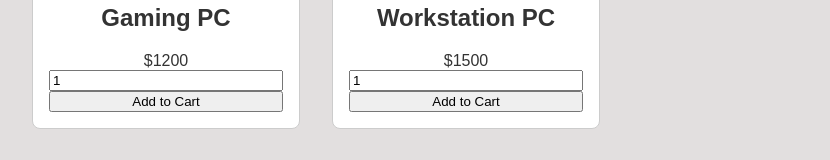
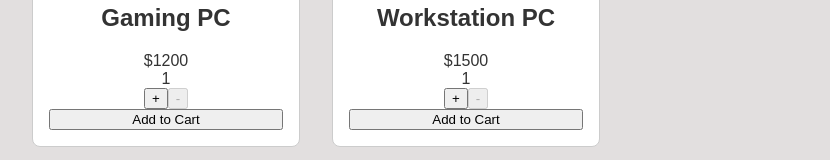
Before and after one commit to Lopezjejd/react, a React (Vite) app in the folder projects/car-shop/: page / in a window 1280 px wide. Shown: the part 441-601 px from the top of the page, without its empty margins (24-854 px from the left). Built offline with nearby package versions, Linux system fonts and the light colour scheme.

Commit message:
Add quantity management to cart: implement increase and decrease functionality

```diff
--- a/projects/car-shop/src/App.tsx
+++ b/projects/car-shop/src/App.tsx
@@ -5,7 +5,7 @@ import { ProductItem } from './components/Product'
 import { useProducts } from './hooks/useProducts'
 import { ActionType } from './types/types'
 function App() {
-const { products, cart, addToCart, removeFromCart,filterByPrice } = useProducts()
+const { products, cart, addToCart, removeFromCart,filterByPrice,IncreaseAmount,DecreaseAmount } = useProducts()
      const totalPrice = cart.reduce((acc, product) => acc + product.price, 0)
 
   return (
@@ -26,7 +26,14 @@ const { products, cart, addToCart, removeFromCart,filterByPrice } = useProducts(
       <ul className='product-list'>
 
         {cart.map(product => (
-          <ProductItem key={product.id} product={product} buttonAct={removeFromCart} type={ActionType.remove} />
+          <ProductItem
+          key={product.id}
+          product={product}
+          buttonAct={removeFromCart}
+          type={ActionType.remove}
+          onIncrease={IncreaseAmount}
+          onDecrease={DecreaseAmount}
+           />
         ))}
       </ul>
     </>
--- a/projects/car-shop/src/components/Product.tsx
+++ b/projects/car-shop/src/components/Product.tsx
@@ -2,15 +2,28 @@ import type { Product } from '../types/types';
 import { useState } from 'react';
 import { ActionType } from '../types/types';
 
+interface ProductItemProps {
+  product: Product
+  buttonAct: (product: Product, quantity: number) => void // También mejoramos el tipo any
+  type: typeof ActionType[keyof typeof ActionType]
+  onIncrease?: (product: Product) => void
+  onDecrease?: (product: Product) => void
+}
 
-export function ProductItem({ product,buttonAct,type }:
-     { product: Product,buttonAct: any,type: string }) {
-        const [quantity, setQuantity] = useState(1);
+export function ProductItem({
+  product,
+  buttonAct,
+  type,
+  onIncrease, // nuevo prop opcional
+  onDecrease  // nuevo prop opcional
+}: ProductItemProps) {
+    const [quantity, setQuantity] = useState(1);
 
     const handleClick = () => {
-       buttonAct(product,quantity)
+       buttonAct(product, quantity)
     }
-   return(
+
+    return(
         <li>
         <div className="img-container">
             <img src={product.image} alt={product.name} />
@@ -18,18 +31,27 @@ export function ProductItem({ product,buttonAct,type }:
         <h2>{product.name}</h2>
 
         <span>${product.price}</span>
-        <input
-             onChange={(e) => setQuantity(Number(e.target.value))}
-             type="number"
-             name="cantidad"
-             id="quantiti"
-             value={product.quantity || quantity}
-             required
-             step={1}
-                min={1}
-                max={10}
-           />
-
+        <span>{type === ActionType.add ? quantity.toString() : product.quantity.toString()}</span>
+        <div>
+         <button
+         disabled={type === ActionType.add ? quantity >= 10 : product.quantity >= 10}
+         onClick={() => {
+            if (type === ActionType.add) {
+                setQuantity(quantity + 1)
+            } else if (onIncrease) {
+                onIncrease(product)
+            }
+         }}>+</button>
+         <button
+         disabled={type === ActionType.add ? quantity <= 1 : product.quantity <= 1}
+          onClick={() => {
+            if (type === ActionType.add) {
+                setQuantity(quantity - 1)
+            } else if (onDecrease) {
+                onDecrease(product)
+            }
+          }}>-</button>
+        </div>
 
         <button onClick={handleClick}>{type}</button>
         </li>
--- a/projects/car-shop/src/hooks/useProducts.ts
+++ b/projects/car-shop/src/hooks/useProducts.ts
@@ -45,6 +45,12 @@ const filterByPrice = () => {
     const filteredProducts = [...cart].sort((a, b) => b.price - a.price);
     setCart(filteredProducts);
 }
+const IncreaseAmount = (product: Product) => {
+    setCart((prev) => prev.map((p) => p.id === product.id ? { ...p, quantity: (p.quantity || 1) + 1 } : p));
+}
+const DecreaseAmount = (product: Product) => {
+    setCart((prev) => prev.map((p) => p.id === product.id ? { ...p, quantity: (p.quantity || 1) - 1 } : p));
+}
     const removeFromCart = (product: Product) => {
         setCart((prev) => prev.filter((p) => p.id !== product.id));
     };
@@ -54,6 +60,8 @@ const filterByPrice = () => {
         cart,
         addToCart,
         removeFromCart,
-        filterByPrice
+        filterByPrice,
+        IncreaseAmount,
+        DecreaseAmount
     };
 }
```
